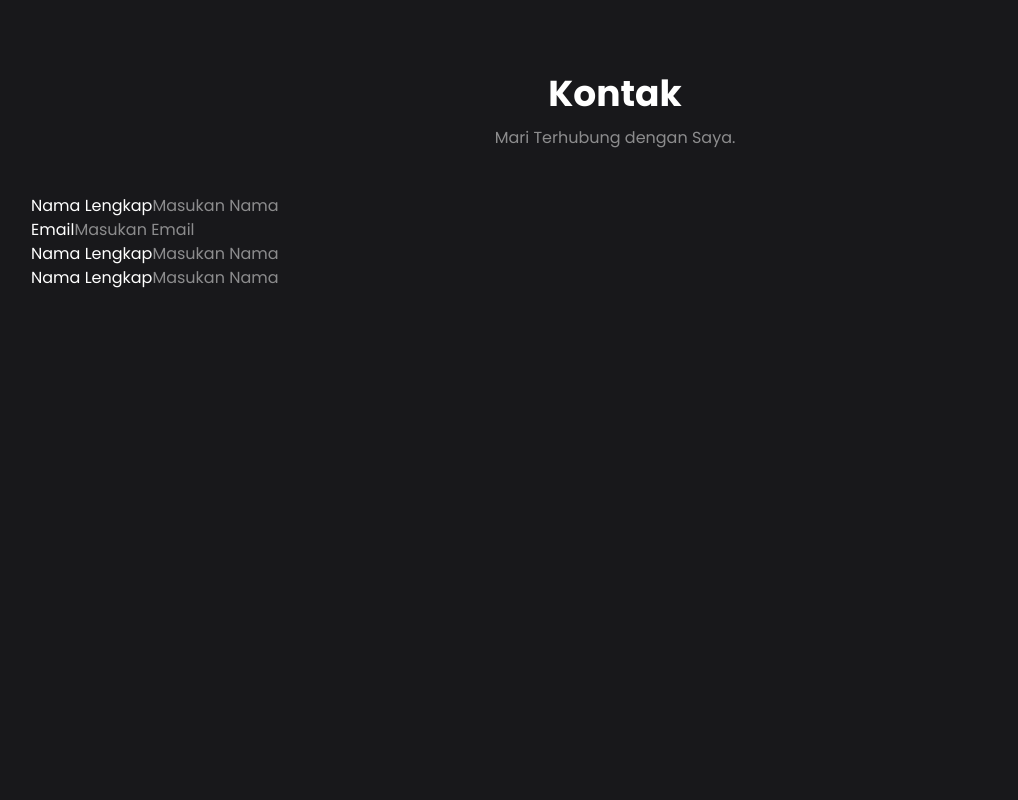
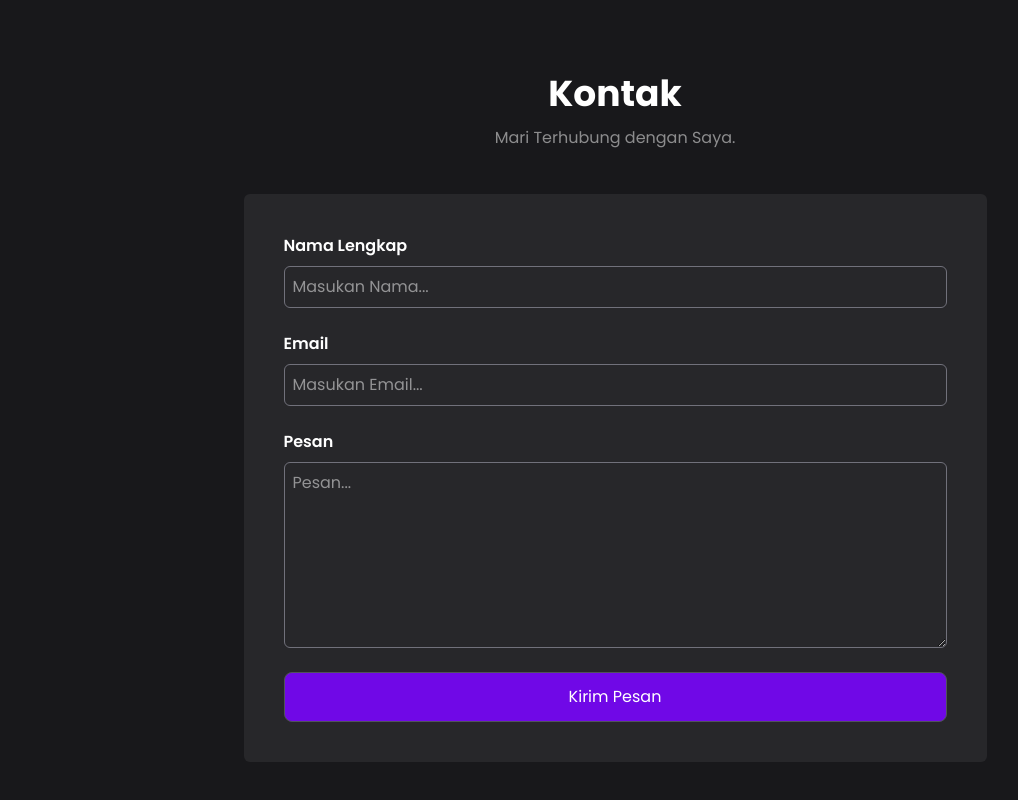
Before and after one commit to Sakhaika/MyPortofolioWebsite, a React (Vite) app: page / in a window 1280 px wide. Shown: the part 3247-4047 px from the top of the page, without its empty margins (25-1043 px from the left). Before the commit the page ends 3577 px from the top, so only its background shows below. Built offline with nearby package versions, Linux system fonts and the light colour scheme.

Commit message:
feat: enhance contact form styling and structure in App component

```diff
--- a/src/App.jsx
+++ b/src/App.jsx
@@ -150,49 +150,61 @@ function App() {
           ))}
         </div>
       </div>
-      {/* Proyek */}
+      {/* proyek */}
+
+      {/* kontak */}
       <div className="kontak mt-32 p-10">
         <h1 className="text-4xl mb-2 font-bold text-center">Kontak</h1>
         <p className="text-base/loose text-center mb-10 opacity-50">
           Mari Terhubung dengan Saya.
         </p>
-        <form action="">
-          <div>
-            <div>
-              <label>Nama Lengkap</label>
+        <form
+          action=""
+          className="bg-zinc-800 p-10 w-fit mx-auto rounded-md"
+          autoComplete="off"
+        >
+          <div className="flex flex-col gap-6">
+            <div className="flex flex-col gap-2">
+              <label className="font-semibold">Nama Lengkap</label>
               <input
                 type="text"
                 name="nama"
-                placeholder="Masukan Nama"
+                placeholder="Masukan Nama..."
+                className="border border-zinc-500 p-2 rounded-md"
                 required
               />
             </div>
-            <div>
-              <label>Email</label>
+            <div className="flex flex-col gap-2">
+              <label className="font-semibold">Email</label>
               <input
                 type="email"
                 name="email"
-                placeholder="Masukan Email"
+                placeholder="Masukan Email..."
+                className="border border-zinc-500 p-2 rounded-md"
                 required
               />
             </div>
-            <div>
-              <label>Nama Lengkap</label>
-              <input
-                type="text"
-                name="nama"
-                placeholder="Masukan Nama"
+            <div className="flex flex-col gap-2">
+              <label htmlFor="pesan" className="font-semibold">
+                Pesan
+              </label>
+              <textarea
+                name="pesan"
+                id="pesan"
+                cols="45"
+                rows="7"
+                placeholder="Pesan..."
+                className="border border-zinc-500 p-2 rounded-md"
                 required
-              />
+              ></textarea>
             </div>
-            <div>
-              <label>Nama Lengkap</label>
-              <input
-                type="text"
-                name="nama"
-                placeholder="Masukan Nama"
-                required
-              />
+            <div className="text-center">
+              <button
+                type="submit"
+                className="bg-violet-700 p-3 rounded-lg border w-full cursor-pointer border-zinc-600 hover:bg-violet-600"
+              >
+                Kirim Pesan
+              </button>
             </div>
           </div>
         </form>
```
